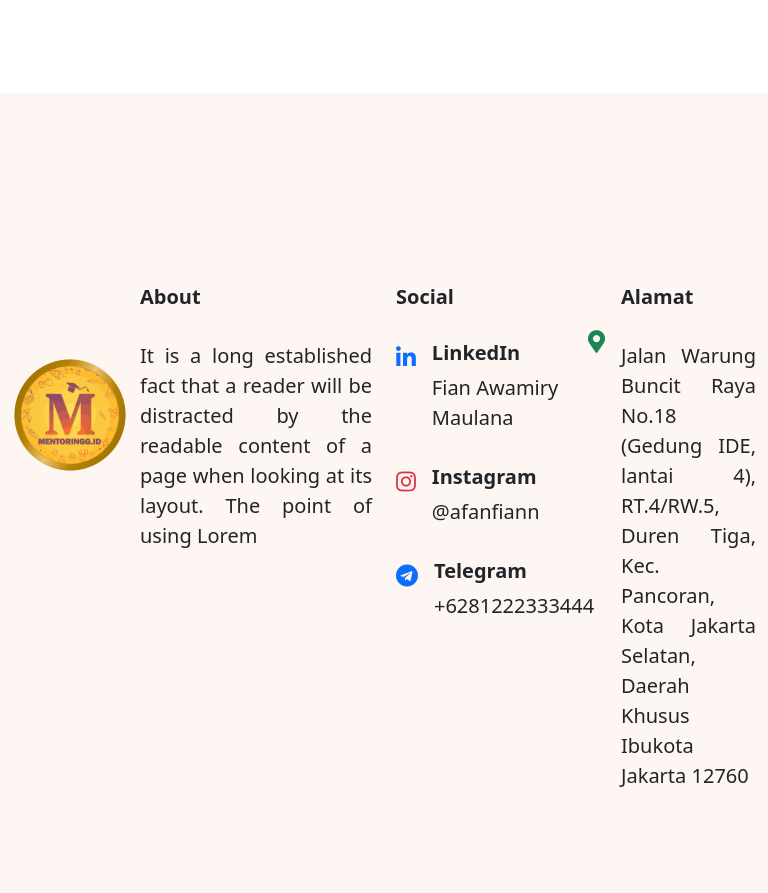
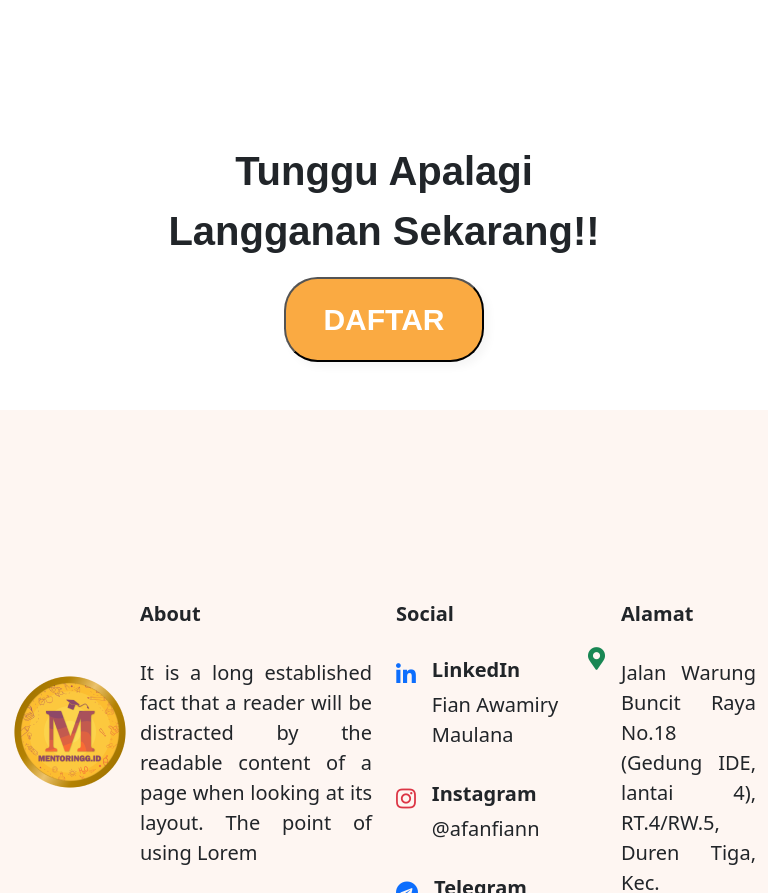
Before and after one commit to afanfian/mentoringg.id_landingpage, a plain HTML site: page index.html in a window 768 px wide. Shown: the part 1256-2149 px from the top of the page. Drawn offline with nearby package versions, Linux system fonts and the light colour scheme.

Commit message:
Pendaftaran

```diff
--- a/index.html
+++ b/index.html
@@ -37,6 +37,21 @@
       </div>
     </section>
     <!--Akhir Konten -->
+    <!--Awal Pendaftaran -->
+    <section class="Pendaftaran py-5" id="Pendaftaran">
+      <div class="row">
+        <div class="col-md-12">
+          <p class="example2">
+            Tunggu Apalagi <br />
+            Langganan Sekarang!!
+          </p>
+        </div>
+        <div class="col-md-12">
+          <button class="example3 btndaftar">DAFTAR</button>
+        </div>
+      </div>
+    </section>
+    <!--Akhir Pendaftaran -->
     <!--Awal Footer -->
     <section class="Footer py-5" id="Footer">
       <div class="container-lg py-5">
--- a/style.css
+++ b/style.css
@@ -26,7 +26,89 @@
 .example1 {
   font-family: "Poppins", sans-serif;
 }
-
+@media screen and (min-width: 720px) {
+  .example2 {
+    text-align: center;
+    font-size: 60px;
+    font-style: normal;
+    font-weight: bold;
+  }
+}
+@media screen and (max-width: 1080px) {
+  .example2 {
+    justify-content: center;
+    text-align: center;
+    align-items: center;
+    font-size: 40px;
+  }
+}
+.example2 {
+  font-family: "Poppins", sans-serif;
+}
+@media screen and (min-width: 720px) {
+  .example3 {
+    font-style: normal;
+    font-weight: 600;
+    font-size: 30px;
+    line-height: 45px;
+    display: flex;
+    align-items: center;
+    text-align: center;
+  }
+}
+@media screen and (max-width: 1080px) {
+  .example3 {
+    justify-content: center;
+    text-align: center;
+    align-items: center;
+    font-size: 30px;
+    border-radius: 33.5px;
+    width: 200px;
+    height: 85.17px;
+    left: 200px;
+    top: 200px;
+  }
+}
+.example3 {
+  font-family: "Poppins", sans-serif;
+}
+@media screen and (min-width: 720px) {
+  .btndaftar {
+    width: 423px;
+    height: 85.17px;
+    left: 508px;
+    top: 399.92px;
+    background: #faaa42;
+    box-shadow: 5px 5px 8px rgba(0, 0, 0, 0.04);
+    border-radius: 33.5px;
+    font-style: normal;
+    color: white;
+    margin: auto;
+    display: flex;
+    align-items: center;
+    justify-content: center;
+  }
+}
+@media screen and (max-width: 1080px) {
+  .btndaftar {
+    width: 200px;
+    height: 85.17px;
+    left: 508px;
+    top: 399.92px;
+    background: #faaa42;
+    box-shadow: 5px 5px 8px rgba(0, 0, 0, 0.04);
+    border-radius: 33.5px;
+    font-style: normal;
+    color: white;
+    margin: auto;
+    display: flex;
+    align-items: center;
+    justify-content: center;
+  }
+}
+.btndaftar {
+  font-family: "Poppins", sans-serif;
+}
 .Footer {
   background: #fef6f2;
 }
@@ -45,18 +127,3 @@
   line-height: 90px;
   text-align: center;
 }
-#Pendaftaran {
-  background-image: url(img/Line\ Accent.png);
-}
-.button5 {
-  justify-content: center;
-  align-items: center;
-  position: sticky;
-  box-shadow: 5px 5px 8px rgba(0, 0, 0, 0.04);
-  border-radius: 33.5px;
-  background: #faaa42;
-  width: 423px;
-  height: 85.17px;
-  left: 508px;
-  top: 399.92px;
-}
```
